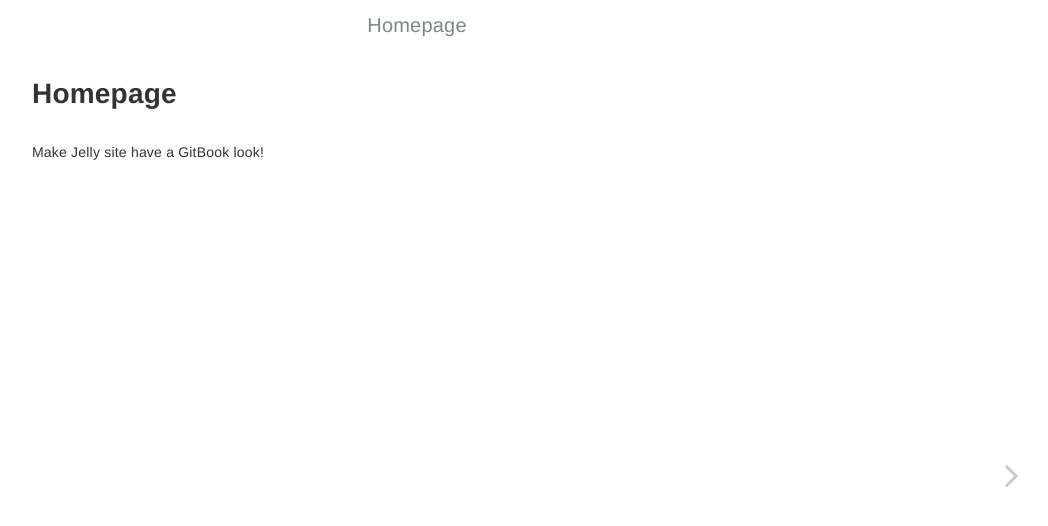
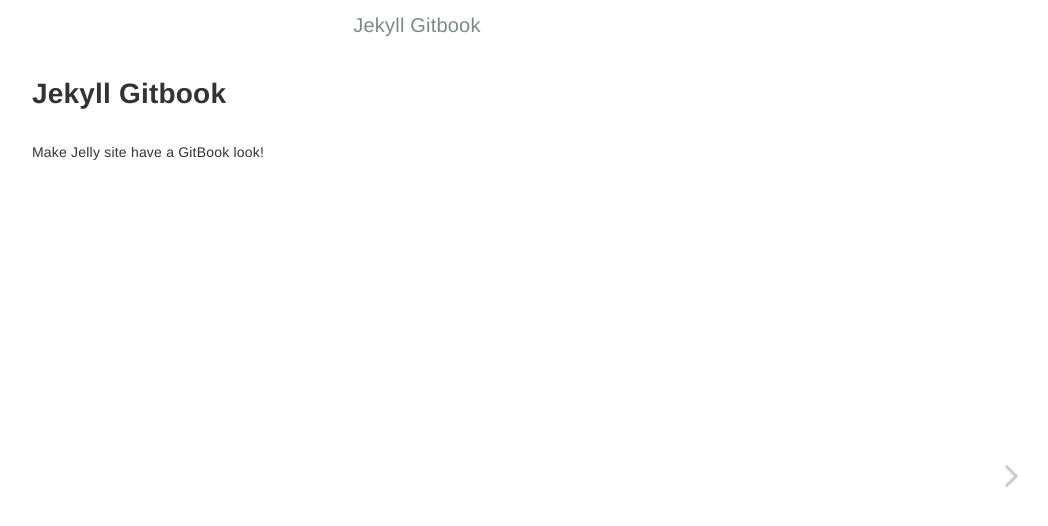
Before and after one commit to dunefskychadwick/dunefskychadwick.github.io, a Jekyll site: the page built from index.md, in a window 1280 px wide. Shown: the top 526 px of the page, without its empty margins (223-1271 px from the left). Built offline with Jekyll 4.4.1, drawn with Linux system fonts in a browser that asks for light colours.

Commit message:
Update _config.yml

```diff
--- a/_config.yml
+++ b/_config.yml
@@ -1,6 +1,6 @@
 # Configurations
-title:            Homepage
-longtitle:        Homepage
+title:            Jekyll Gitbook
+longtitle:        Jekyll Gitbook
 author:           HE Tao
 email:            sighingnow@gmail.com
 description: >
```
